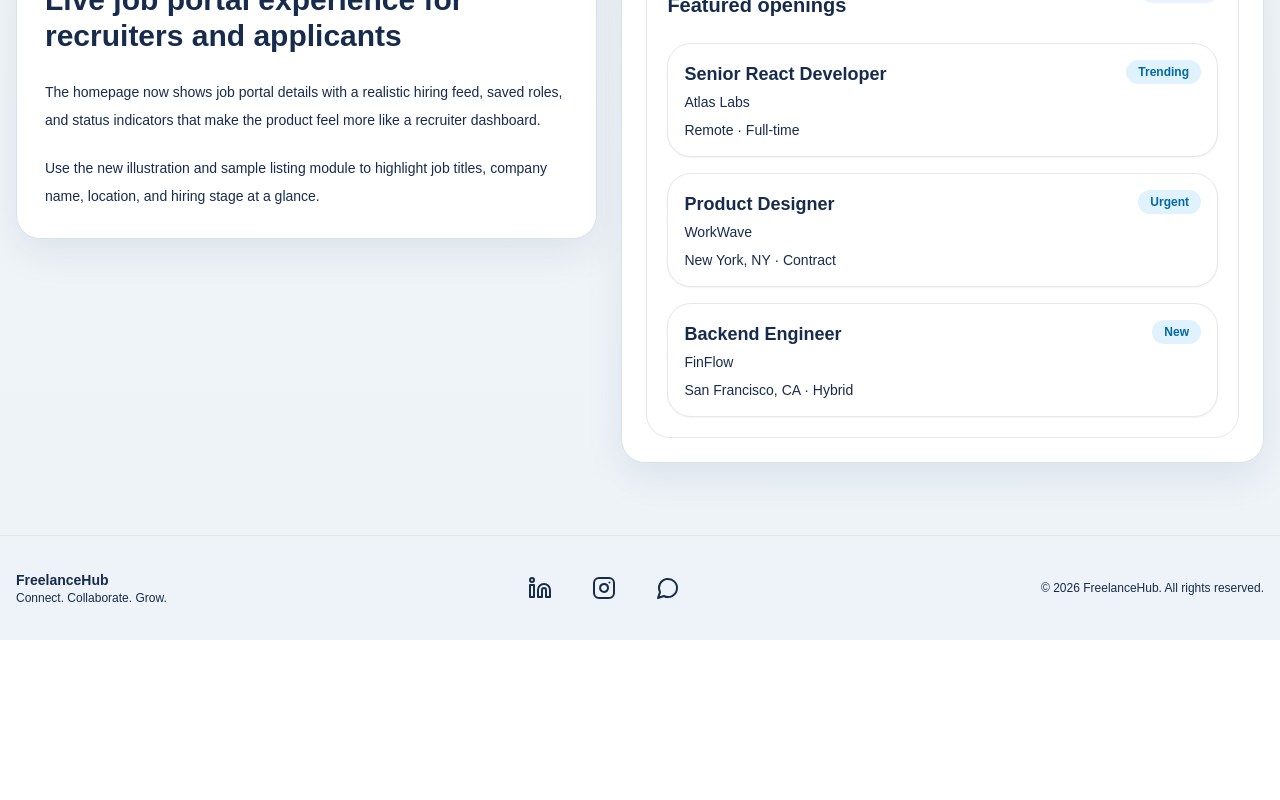
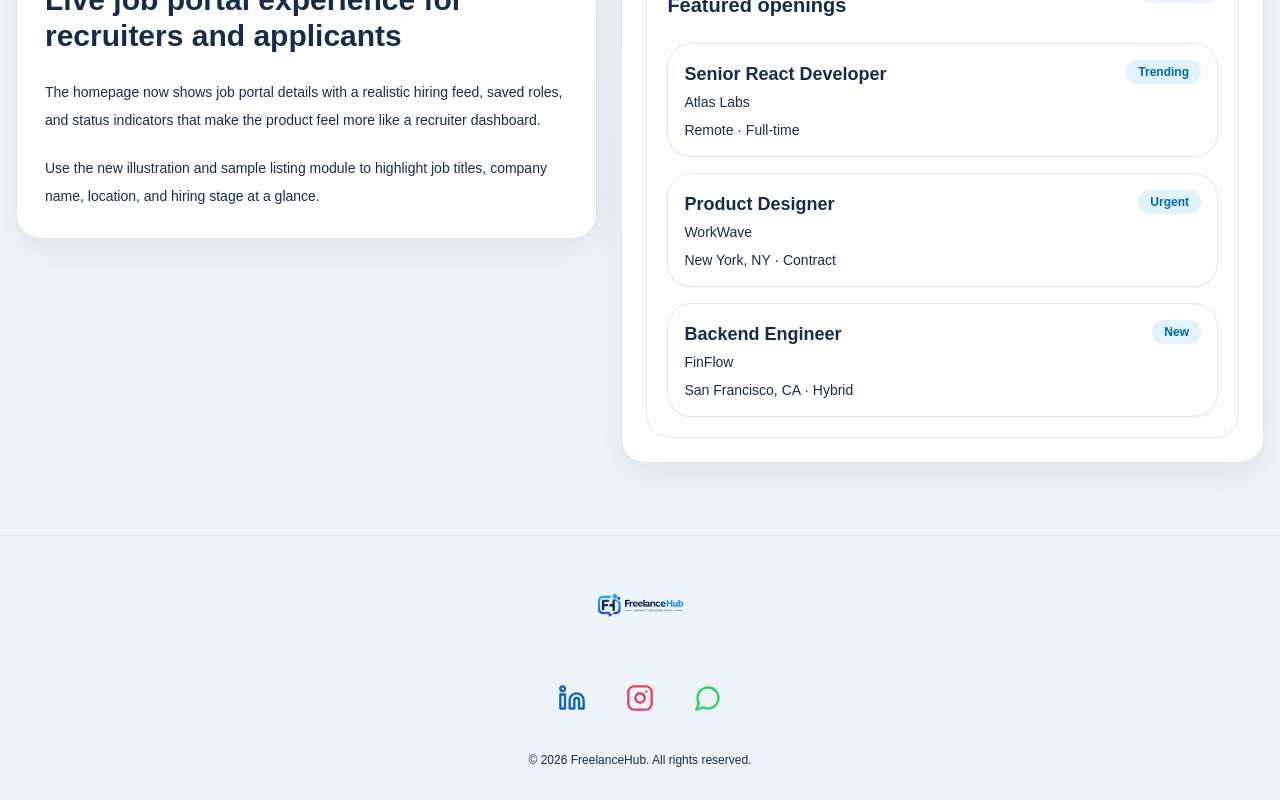
Before and after one commit to Hiren6217/Freelance-Hub, a Next.js app in the folder frontend/: page / in a window 1280 px wide. Shown: the part 1505-2305 px from the top of the page. Before the commit the page ends 2145 px from the top, so only its background shows below. Built offline with nearby package versions, Linux system fonts and the light colour scheme.

Commit message:
Update footer with logo and brand-colored social icons

```diff
--- a/frontend/app/components/Footer.tsx
+++ b/frontend/app/components/Footer.tsx
@@ -1,52 +1,68 @@
 "use client";
 
 import Link from 'next/link';
+import Image from 'next/image';
 import { Linkedin, Instagram, MessageCircle } from 'lucide-react';
 
 export default function Footer() {
   return (
     <footer className="mt-12 border-t border-slate-200 bg-slate-50 py-8">
       <div className="mx-auto max-w-7xl px-4">
-        <div className="flex flex-col items-center justify-between gap-6 md:flex-row">
-          {/* Left section: branding/text */}
-          <div className="text-center md:text-left">
-            <p className="text-sm font-semibold text-slate-900">FreelanceHub</p>
-            <p className="text-xs text-slate-600">Connect. Collaborate. Grow.</p>
-          </div>
+        <div className="flex flex-col items-center gap-8">
+          {/* Logo section */}
+          <Link href="/" className="flex items-center">
+            <Image
+              src="/Logo.png"
+              alt="FreelanceHub"
+              width={400}
+              height={110}
+              style={{ width: '280px', height: '76px', objectFit: 'contain' }}
+              className="w-[280px] h-[76px] md:w-[400px] md:h-[110px]"
+            />
+          </Link>
 
-          {/* Center section: social media links */}
+          {/* Social media links with brand colors */}
           <div className="flex items-center gap-6">
             <Link
               href="https://www.linkedin.com/company/freelancehub"
               target="_blank"
               rel="noopener noreferrer"
               aria-label="LinkedIn"
-              className="inline-flex items-center justify-center rounded-full p-2 text-slate-600 transition hover:bg-slate-200 hover:text-slate-900"
+              className="inline-flex items-center justify-center rounded-full p-2 transition"
+              style={{ color: '#0A66C2' }}
+              onMouseEnter={(e) => (e.currentTarget.style.backgroundColor = '#0A66C2', e.currentTarget.style.color = 'white')}
+              onMouseLeave={(e) => (e.currentTarget.style.backgroundColor = 'transparent', e.currentTarget.style.color = '#0A66C2')}
             >
-              <Linkedin size={24} />
+              <Linkedin size={28} />
             </Link>
             <Link
               href="https://www.instagram.com/freelancehub"
               target="_blank"
               rel="noopener noreferrer"
               aria-label="Instagram"
-              className="inline-flex items-center justify-center rounded-full p-2 text-slate-600 transition hover:bg-slate-200 hover:text-slate-900"
+              className="inline-flex items-center justify-center rounded-full p-2 transition"
+              style={{ color: '#E4405F' }}
+              onMouseEnter={(e) => (e.currentTarget.style.backgroundColor = '#E4405F', e.currentTarget.style.color = 'white')}
+              onMouseLeave={(e) => (e.currentTarget.style.backgroundColor = 'transparent', e.currentTarget.style.color = '#E4405F')}
             >
-              <Instagram size={24} />
+              <Instagram size={28} />
             </Link>
             <Link
               href="https://wa.me/1234567890"
               target="_blank"
               rel="noopener noreferrer"
               aria-label="WhatsApp"
-              className="inline-flex items-center justify-center rounded-full p-2 text-slate-600 transition hover:bg-slate-200 hover:text-slate-900"
+              className="inline-flex items-center justify-center rounded-full p-2 transition"
+              style={{ color: '#25D366' }}
+              onMouseEnter={(e) => (e.currentTarget.style.backgroundColor = '#25D366', e.currentTarget.style.color = 'white')}
+              onMouseLeave={(e) => (e.currentTarget.style.backgroundColor = 'transparent', e.currentTarget.style.color = '#25D366')}
             >
-              <MessageCircle size={24} />
+              <MessageCircle size={28} />
             </Link>
           </div>
 
-          {/* Right section: copyright */}
-          <div className="text-center md:text-right">
+          {/* Copyright */}
+          <div className="text-center">
             <p className="text-xs text-slate-600">
               &copy; {new Date().getFullYear()} FreelanceHub. All rights reserved.
             </p>
```
